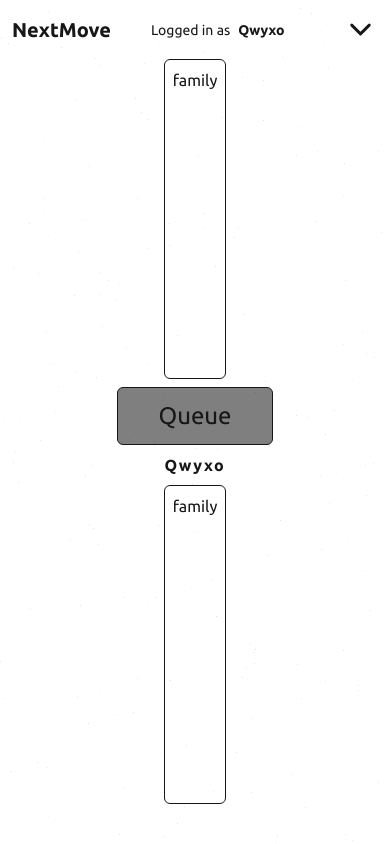
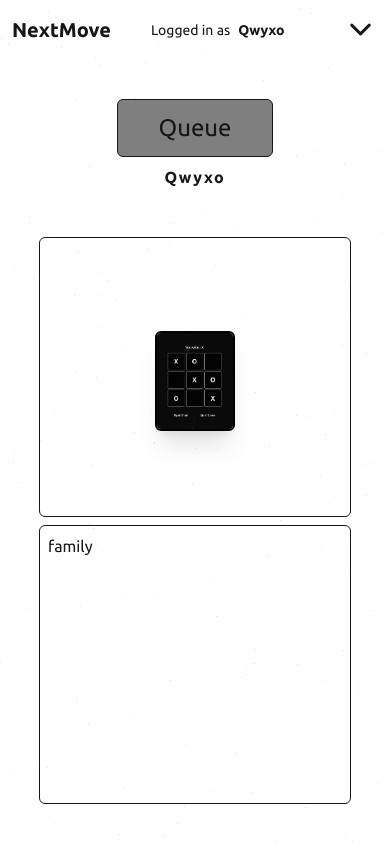
Before and after one commit to qzyx/NextMove, a Next.js app: page / in a window 390 px wide. Built offline with nearby package versions, Linux system fonts and the light colour scheme; a web font is replaced by a local one.

Commit message:
Pages layout in development

```diff
--- a/app/_Components/TicTacToe/TicTacToe.jsx
+++ b/app/_Components/TicTacToe/TicTacToe.jsx
@@ -6,24 +6,24 @@ export default function TicTacToe() {
   // Only static presentation without functionality
   return (
     <div className="flex flex-col items-center gap-  p-8 rounded-xl  ">
-      <div className="text-xl font-medium mb-4">Your turn: X</div>
+      <div className="text-xl font-medium mb-4">You wins: X</div>
 
       <div className="grid grid-cols-3 gap-2 grid-rows-3">
+        <InputBox>X</InputBox>
+        <InputBox>O</InputBox>
         <InputBox></InputBox>
         <InputBox></InputBox>
+        <InputBox>X</InputBox>
+        <InputBox>O</InputBox>
+        <InputBox>O</InputBox>
         <InputBox></InputBox>
-        <InputBox></InputBox>
-        <InputBox></InputBox>
-        <InputBox></InputBox>
-        <InputBox></InputBox>
-        <InputBox></InputBox>
-        <InputBox></InputBox>
+        <InputBox>X</InputBox>
       </div>
 
       {/* Game controls */}
       <div className="flex gap-4 mt-6">
         <button className="px-7 py-3  cursor-pointer text-white rounded-lg font-medium tracking-wide ">
-          Reset Game
+          Opet Chat
         </button>
         <button className="px-7 py-3 cursor-pointer text-white rounded-lg font-medium tracking-wide ">
           Quit Game
--- /dev/null
+++ b/app/_Components/UI/GameIntroduction.jsx
@@ -0,0 +1,12 @@
+export default function GameIntroduction() {
+  return (
+    <div className="flex  w-full md:flex-col items-center justify-center">
+      <img
+        src="GamePreview.png"
+        alt="Game Screen"
+        className="mt-2 w-20 md:w-full border-2 border-black shadow-xl rounded-md"
+      />
+
+    </div>
+  );
+}
--- a/app/page.js
+++ b/app/page.js
@@ -1,17 +1,22 @@
 import Qbutton from "./_Components/Qbutton";
+import GameIntroduction from "./_Components/UI/GameIntroduction";
 import NameTag from "./_Components/UI/NameTag";
 
 export default function Home() {
   return (
-    <main className="w-full flex-col md:flex-row mb-10 flex grow justify-center gap-2 sm:gap-4 md:gap-6 lg:gap-8 items-center">
-      <div className="flex-1 mx-4 max-h[90%] min-h-[20%] border p-2 rounded-md">
-        family
+    <main className="w-full flex-col md:flex-row mb-10 flex grow justify-center gap-2 sm:gap-4 md:gap-6 lg:gap-8 items-center lg:justify-around">
+      <div className="flex-1 lg:w-80 xl:w-96 lg:flex-none hidden md:flex mx-4 max-h[90%] min-h-[20%] border p-2 rounded-md w-[80%]">
+        <GameIntroduction></GameIntroduction>
       </div>
-      <span className="flex flex-col  items-center gap-2 justify-center">
+      <span className="flex my-10 flex-col  items-center gap-2 justify-center">
         <Qbutton></Qbutton>
         <NameTag></NameTag>
       </span>
-      <div className="flex-1 mx-4 max-h[90%] min-h-[20%] border p-2  rounded-md">
+
+      <div className="flex-1 flex md:hidden mx-4 max-h[90%] min-h-[20%] border p-2 rounded-md w-[80%]">
+        <GameIntroduction></GameIntroduction>
+      </div>
+      <div className="flex-1 lg:w-80 xl:w-96 lg:flex-none  flex mx-4 max-h[90%] min-h-[20%] border p-2 rounded-md w-[80%]">
         family
       </div>
     </main>
--- /dev/null
+++ b/app/queue/StopQueueButton.jsx
@@ -0,0 +1,11 @@
+import Link from "next/link";
+
+export default function StopQueueButton() {
+  return (
+    <Link href={"/"}>
+      <button className="border-[1px] border-red-500 p-2 hover:bg-red-500 transition-all duration-150 cursor-pointer rounded-md">
+        Stop Queueing
+      </button>
+    </Link>
+  );
+}
--- a/app/queue/page.jsx
+++ b/app/queue/page.jsx
@@ -1,4 +1,6 @@
+import Link from "next/link";
 import LoadingSpinner from "../_Components/LoadingSpinner";
+import StopQueueButton from "./StopQueueButton";
 
 function page() {
   return (
@@ -7,9 +9,8 @@ function page() {
         <LoadingSpinner size={60} borderWidth={4} />
         <p className="text-xl font-light tracking-wider">Finding a match...</p>
         <p className="font-bold">Qwyxo</p>
-        <button className="border-[1px] border-red-500 p-2 hover:bg-red-500 transition-all duration-150 cursor-pointer rounded-md">
-          Stop Queueing
-        </button>
+        <StopQueueButton></StopQueueButton>
+        <Link href={"/game"}>To Game</Link>
       </div>
     </main>
   );
```
Also changed, not shown: public/GamePreview.png (added).
